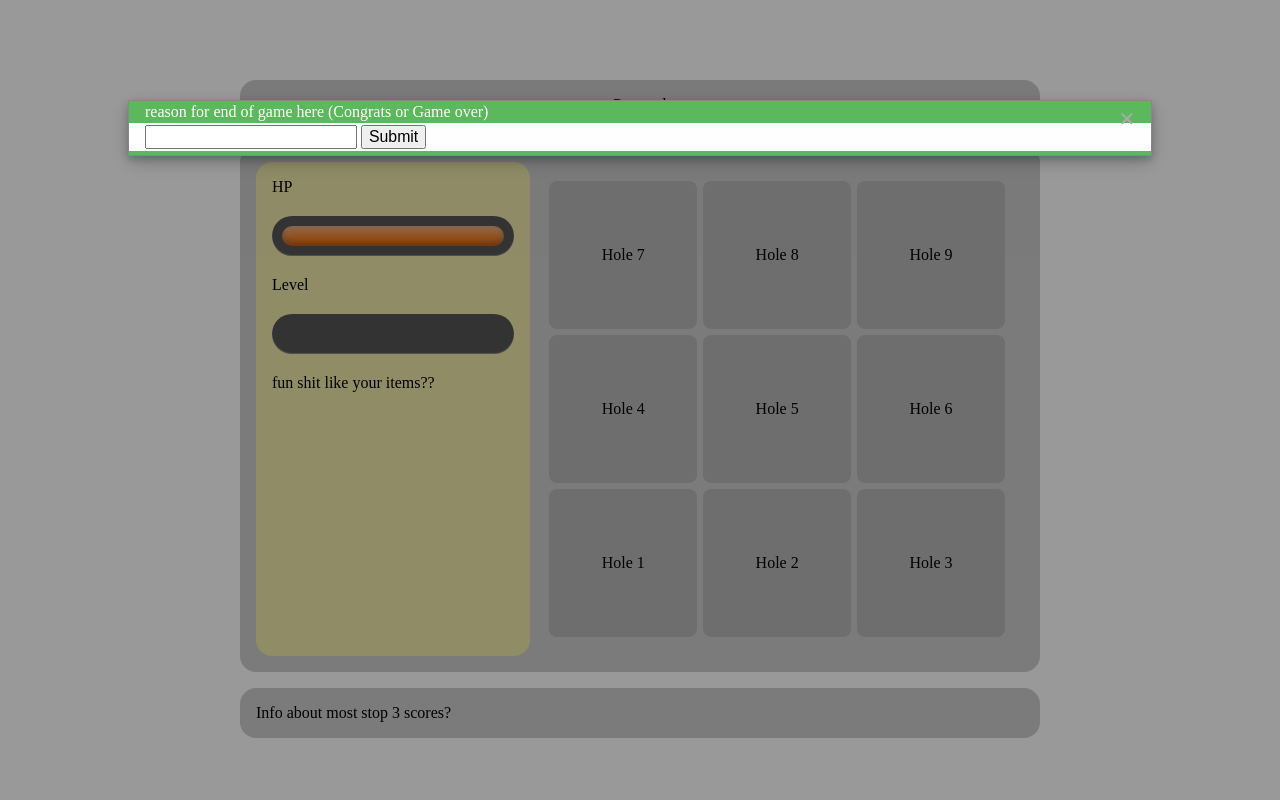
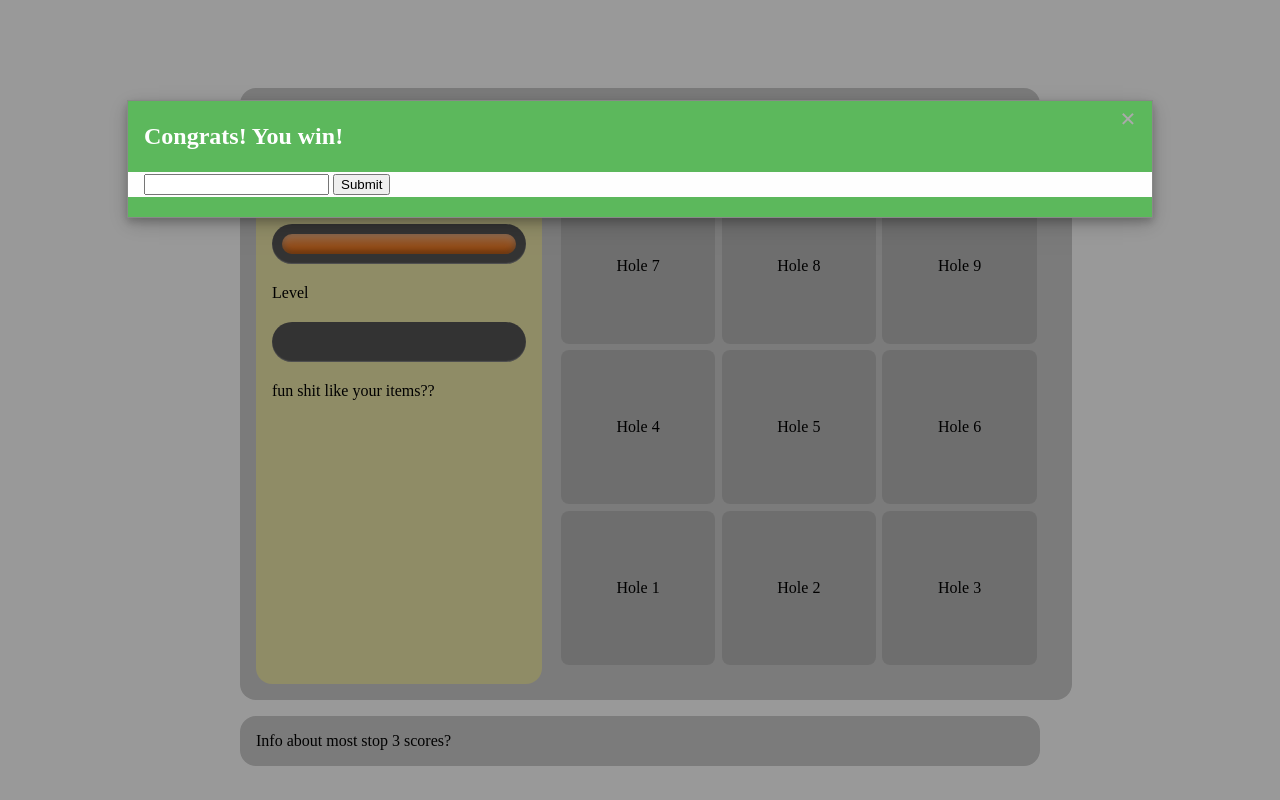
Before and after one commit to tchartchke/pummel, a plain HTML site: page index.html in a window 1280 px wide. Drawn offline with Linux system fonts and the light colour scheme; no server answers.

Commit message:
end game msg

```diff
--- a/index.html
+++ b/index.html
@@ -3,7 +3,7 @@
   <head>
     <meta charset="utf-8" />
     <title>Pummel</title>
-    <link rel="stylesheet" href="css\reset.css">
+    <!-- <link rel="stylesheet" href="css\reset.css"> -->
     <link rel="stylesheet" href="css\style.css">
   </head>
   <body>
@@ -13,7 +13,7 @@
       <div class="modal-content">
         <div class="modal-header">
           <span class="close">&times;</span>
-          <h2>reason for end of game here (Congrats or Game over)</h2>
+          <h2 class="end-msg"></h2>
         </div>
         <div class="modal-body">
           <form id="save-player">
--- a/js/classes/game.js
+++ b/js/classes/game.js
@@ -60,7 +60,7 @@ class Game {
       return this.gameLevel.play()
     }).catch(() =>  {
       //max level. you've won the game!
-      return this.endGame()
+      return this.endGame("Congrats! You win!")
     })
 
   }
@@ -73,20 +73,19 @@ class Game {
 
   start(){
     this.fetchLevel()
-    // this.gameLevel.play();
-
   }
 
-  endGame(msg="win"){
+  endGame(msg="Game Over"){
     console.log("the game has ended!")
-    console.log(msg)
+    const endMsg = document.querySelector('.end-msg')
+    endMsg.innerHTML = msg
     const modal = document.getElementById('gameEndModal');
     const span = document.getElementsByClassName('close')[0];
     modal.style.display = "block";
     span.onclick = function() {
       modal.style.display = "none";
     }
-
+    return msg
   }
 
 }
```
